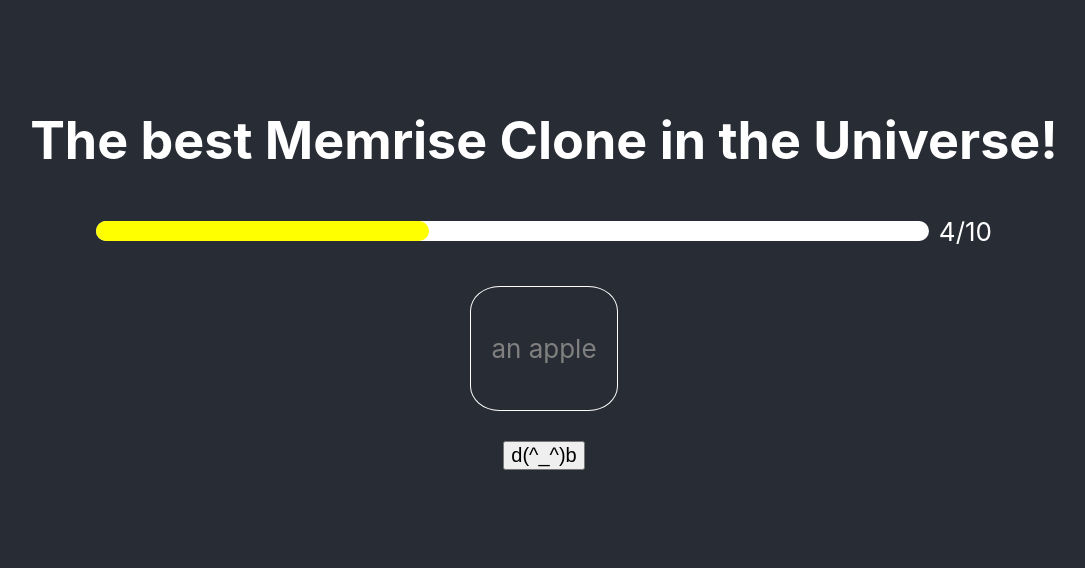
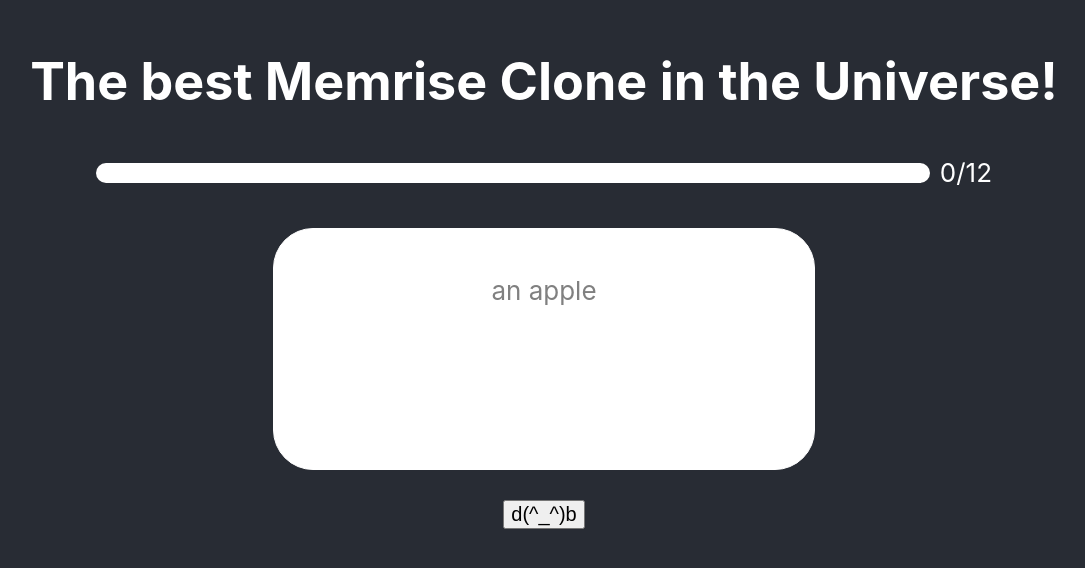
Before and after one commit to szkola-reacta/team-blue-cats-app, a React (Create React App) app: page / in a window 1280 px wide. Shown: the part 128-696 px from the top of the page, without its empty margins (96-1181 px from the left). Built offline with nearby package versions, Linux system fonts and the light colour scheme.

Commit message:
temp - 2022-02-12

```diff
--- a/src/components/Card.js
+++ b/src/components/Card.js
@@ -3,9 +3,12 @@
   const styles = {
     color: "grey",
     border: "solid 1px white",
-    borderRadius: "20%",
+    backgroundColor: "white",
+    borderRadius: 40,
     padding: 20,
     margin: 30,
+    width: 500,
+    height: 200,
   }
 
   return (
--- a/src/components/Container.js
+++ b/src/components/Container.js
@@ -5,35 +5,99 @@
 import english from './english';
 
 function Container() {
-  const [data, setData] = useState({});
+  // const [data, setData] = useState({});
   const [toggle, setToggle] = useState(false);
   const [index, setIndex] = useState(0);
+  // const [indexesToOmit, setIndexesToOmit] = useState([]);
+  const [arrayOfIndexes, setArrayOfIndexes] = useState([]);
 
-  const getData = () => {
-    fetch("data/english.json")
-            .then(res => res.json())
-            .then(myJson => setData(myJson));
-  };
+  // const getData = () => {
+  //   fetch("data/english.json")
+  //           .then(res => res.json())
+  //           .then(myJson => setData(myJson));
+  // };
 
   const toggleCard  =  () => {
     setToggle(!toggle)
   }
 
-  const getRandomIndex = (min=10, max=(english.length-1)) => {
-    const randomIndex = Math.floor(Math.random() * max)
-    console.log(randomIndex)
-    setIndex(randomIndex)
-    return randomIndex
+  // const handleRandom = () => {
+    // console.log("go1")
+    // setIndex(getRandomIndex());
+    // console.log("go2")
+    // console.log(arrayOfIndexes)
+  // }
+
+  const getRandomIndex = () => {
+    // const max = english.length
+    // // const randomIndex
+    // for (let index = 0; index < array.length; index++) {
+    //   const element = array[index];
+    // }
+    if (arrayOfIndexes.length === 0) {
+      setData()
+      console.log("setting")
+    } else {
+      console.log("not setting")
+    }
+    const randomNumber = Math.floor(Math.random() * arrayOfIndexes.length)
+    const randomFromAvailableIndexes = arrayOfIndexes[randomNumber]
+    console.log(randomFromAvailableIndexes)
+    console.log(arrayOfIndexes)
+    // var index = array.indexOf(item);
+// if (index !== -1) {
+  // array.splice(index, 1);
+  // }
+    setArrayOfIndexes(arrayOfIndexes
+      .filter(val => val !== randomFromAvailableIndexes))
+    // const randomIndex = Math.floor(Math.random() * max + min)
+    // const randomIndex = Math.floor(Math.random() * max);
+    // console.log(randomIndex)
+    // setIndex(randomIndex)
+    // return randomIndex
+    // return randomIndex
+    // return randomFromAvailableIndexes
+    // console.log(arrayOfIndexes)
+
+    setIndex(randomFromAvailableIndexes);
   }
 
   useEffect(() => {
-    getData();
-  }, []);
+    setData()
+    // console.log(arrayOfIndexes.length)
+    // console.log(arrayOfIndexes[5])
+    // console.log(arrayOfIndexes[6])
+    // console.log("settttt")
+  }, [])
+
+  const setData = () => {
+    let indexesWithoutCurrent = Array(english.length)
+      .fill(0)
+      .map((el, index) => index)
+    setArrayOfIndexes(indexesWithoutCurrent);
+    console.log("curr " + indexesWithoutCurrent)
+    console.log("eng len " + english.length)
+  }
+
+  // useEffect(() => {
+    // setIndex(getRandomIndex())
+    // setIndex(1)
+  // }, [])
+
+  // useEffect(() => {
+  //   getData();
+  // }, []);
 
     return (
     <>
-      <ProgressBar />
-      <Card handleClick={toggleCard}>{!toggle ? <p>{english[index].answer}</p> : <p>{english[index].question}</p>}</Card>
+      <ProgressBar
+        progress={english.length - arrayOfIndexes.length}
+        maxAnswers={english.length} />
+      {arrayOfIndexes.length
+        ?
+        <Card handleClick={toggleCard}>{!toggle ? <p>{english[index].answer}</p> : <p>{english[index].question}</p>}</Card>
+        :
+        "~Fin~"}
       <Button handleBtnClick={getRandomIndex} />
     </>
   );
--- a/src/components/atoms/Button.js
+++ b/src/components/atoms/Button.js
@@ -1,5 +1,6 @@
 function Button(props) {
     return (
+        // <button onClick={props.handleBtnClick(3,4)} style={{fontSize: 20}}>
         <button onClick={props.handleBtnClick} style={{fontSize: 20}}>
             d(^_^)b
         </button>
--- a/src/components/english.js
+++ b/src/components/english.js
@@ -10,10 +10,6 @@
     {
       "question": "pies",
       "answer": "a dog"
-    },
-    {
-      "question": "otrzymać",
-      "answer": "to receive"
     },
     {
       "question": "nakładać makijaż",
```
